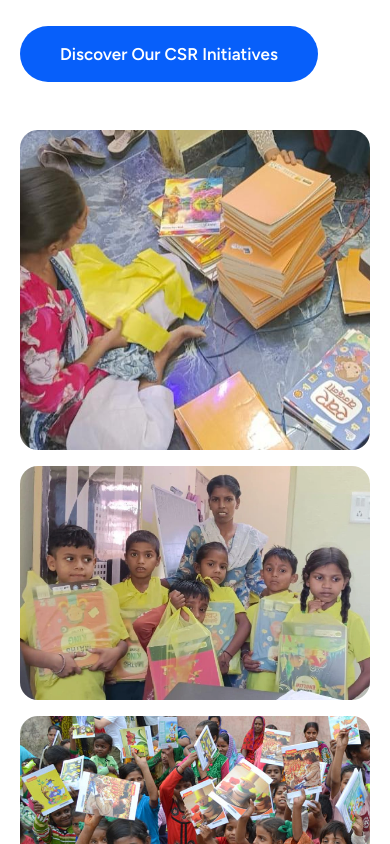
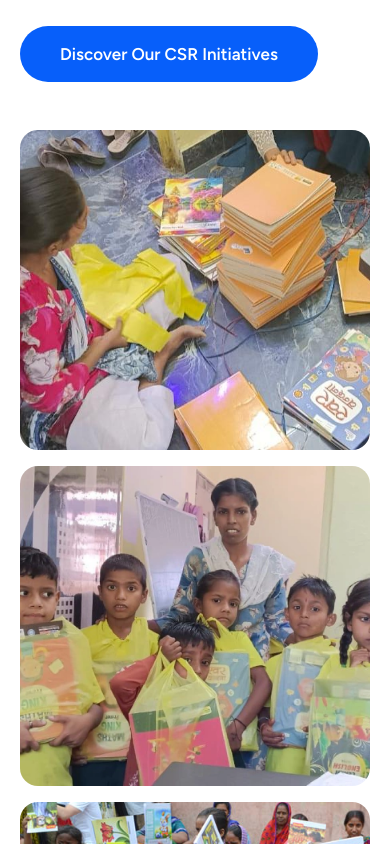
Before and after one commit to Auro-Creative-Studio/assipl-reactjs, a React (Vite) app: page /about in a window 390 px wide. Shown: the part 4000-4844 px from the top of the page. Built offline with nearby package versions, Linux system fonts and the light colour scheme; no server answers.

Commit message:
fix: refactor About component layout for improved image display and responsiveness
Signed-off-by: chozhavendhan7 <chozhacv7@gmail.com>

```diff
--- a/src/pages/About.jsx
+++ b/src/pages/About.jsx
@@ -378,19 +378,20 @@ function About() {
             </Reveal>
 
             {about.securing_image && (
-              <Reveal delay={150} className="grid h-full md:grid-cols-[1.2fr_1fr] gap-4">
+              <Reveal delay={150} className="h-full">
+                <div className="grid h-full gap-4 md:grid-cols-[1.2fr_1fr]">
                   <img
                     src={getMediaUrl(about.securing_image)}
                     alt="ASSIPL CSR initiative"
                     className="h-80 w-full rounded-[18px] object-cover md:h-full"
                     loading="lazy"
                   />
-                <div className="grid grid-rows-2 gap-4">
+                  <div className="grid gap-4 md:grid-rows-2">
                     {about.securing_image_2 && (
                       <img
                         src={getMediaUrl(about.securing_image_2)}
                         alt="ASSIPL CSR community initiative"
-                      className="h-full w-full rounded-[18px] object-cover"
+                        className="h-80 w-full rounded-[18px] object-cover md:h-full"
                         loading="lazy"
                       />
                     )}
@@ -398,10 +399,11 @@ function About() {
                       <img
                         src={getMediaUrl(about.securing_image_3)}
                         alt="ASSIPL CSR community initiative"
-                      className="h-full w-full rounded-[18px] object-cover"
+                        className="h-80 w-full rounded-[18px] object-cover md:h-full"
                         loading="lazy"
                       />
                     )}
+                  </div>
                 </div>
               </Reveal>
             )}
```
Lines whose indentation alone changed are shown as unchanged.
